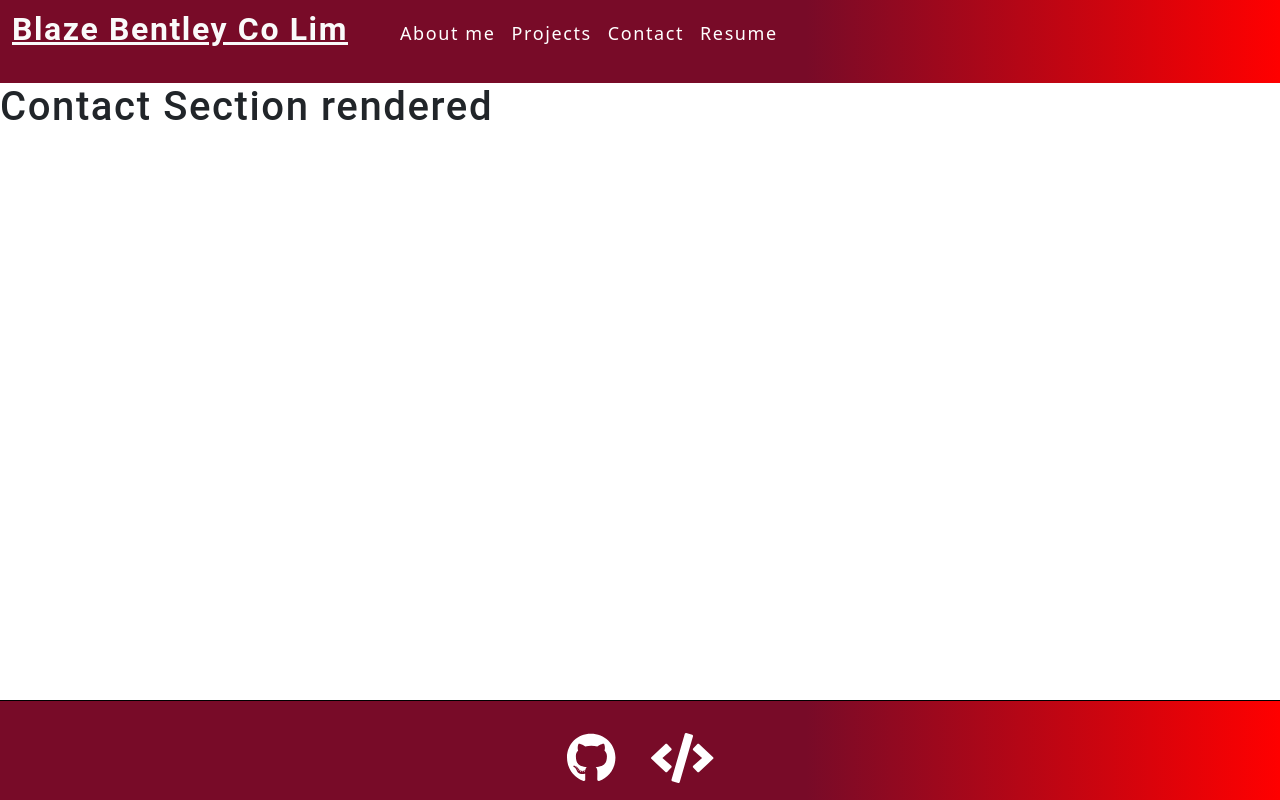
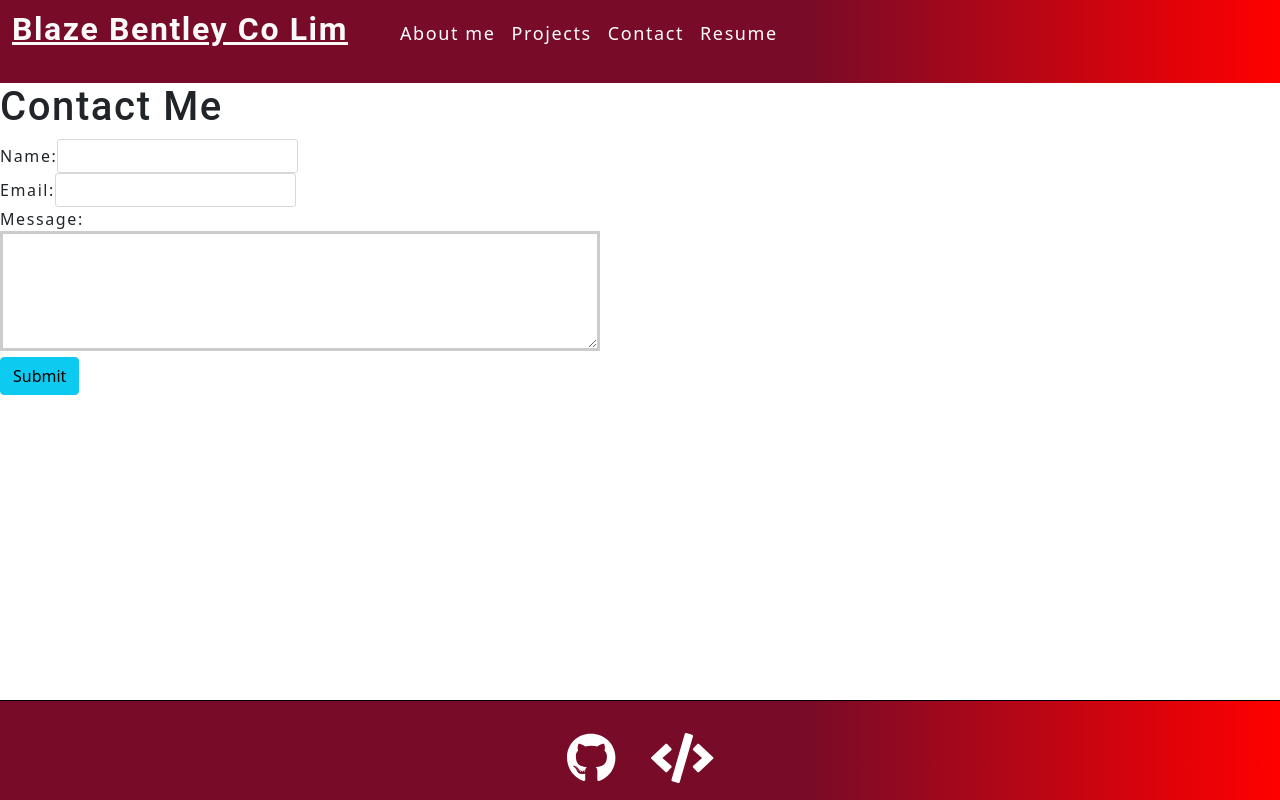
Before and after one commit to blazelim/react-portfolio, a React (Create React App) app: page / in a window 1280 px wide. Both pictures are taken after a click on the item "Contact". Built offline with nearby package versions, Linux system fonts and the light colour scheme.

Commit message:
added contact page

```diff
--- a/src/components/Contact/index.js
+++ b/src/components/Contact/index.js
@@ -1,9 +1,71 @@
-import React from 'react';
+import React, { useState } from 'react'
+import { validateEmail } from '../../utils/helpers'
 
-function Contact() {
-    return(
-        <h1>Contact Section rendered</h1>
+function ContactForm() {
+    const [formState, setFormState] = useState({ name: '', email: '', message: ''});
+    const [errorMessage, setErrorMessage] = useState('');
+    const { name, email, message }= formState
+
+    function handleChange(e){
+        if (e.target.name === 'email') {
+            const isValid = validateEmail(e.target.value);
+            console.log(isValid)
+
+            //isValid coniditional statement
+            if(!isValid) {
+                setErrorMessage('Your email is invalid');
+            } else {
+                setErrorMessage('');
+            }
+        } else {
+            if (!e.target.value.length) {
+              setErrorMessage(`${e.target.name} is required.`);
+            } else {
+              setErrorMessage('');
+            }
+          }
+        if (!errorMessage) {
+            setFormState({...formState, [e.target.name]: e.target.value})
+        }
+    }
+
+
+    function handleSubmit(e){
+        e.preventDefault();
+        setTimeout(() => {console.log(formState)}, 200)
+    }
+
+    return (
+        <section>
+        <h1 data-testid="h1tag">Contact Me</h1>
+        <form id="contact-form" onSubmit={handleSubmit}>
+            {/* // name input
+            // email input
+            // message text area */}
+            <div>
+                <label htmlFor="name">Name:</label>
+                <input type="text" defaultValue={name} onBlur={handleChange} name="name"  />
+            </div>
+            <div>
+                <label htmlFor="email">Email:</label>
+                <input type="email" defaultValue={email} onBlur={handleChange} name="email"  />
+            </div>
+            <div>
+                <label htmlFor="message">Message:</label>
+                <textarea name="message" defaultValue={message}  onBlur={handleChange} rows="5" />
+                {errorMessage && (
+                    <div>
+                        <p className="error-text">{errorMessage}</p>
+                    </div>
+                )}
+            </div>
+            <button data-testid="button" type="submit" className="btn btn-info">Submit</button>
+        </form>
+
+    </section>
     )
-}
 
-export default Contact
+
+};
+
+export default ContactForm
--- a/src/utils/helpers.js
+++ b/src/utils/helpers.js
@@ -2,7 +2,7 @@
     return string.charAt(0).toUpperCase() + string.slice(1);
   }
 
-  export function validateEmail(email) {
+export function validateEmail(email) {
     var re = /^(([^<>()[\]\\.,;:\s@"]+(\.[^<>()[\]\\.,;:\s@"]+)*)|(".+"))@((\[[0-9]{1,3}\.[0-9]{1,3}\.[0-9]{1,3}\.[0-9]{1,3}\])|(([a-zA-Z\-0-9]+\.)+[a-zA-Z]{2,}))$/;
     return re.test(String(email).toLowerCase());
-  }
+}
```
